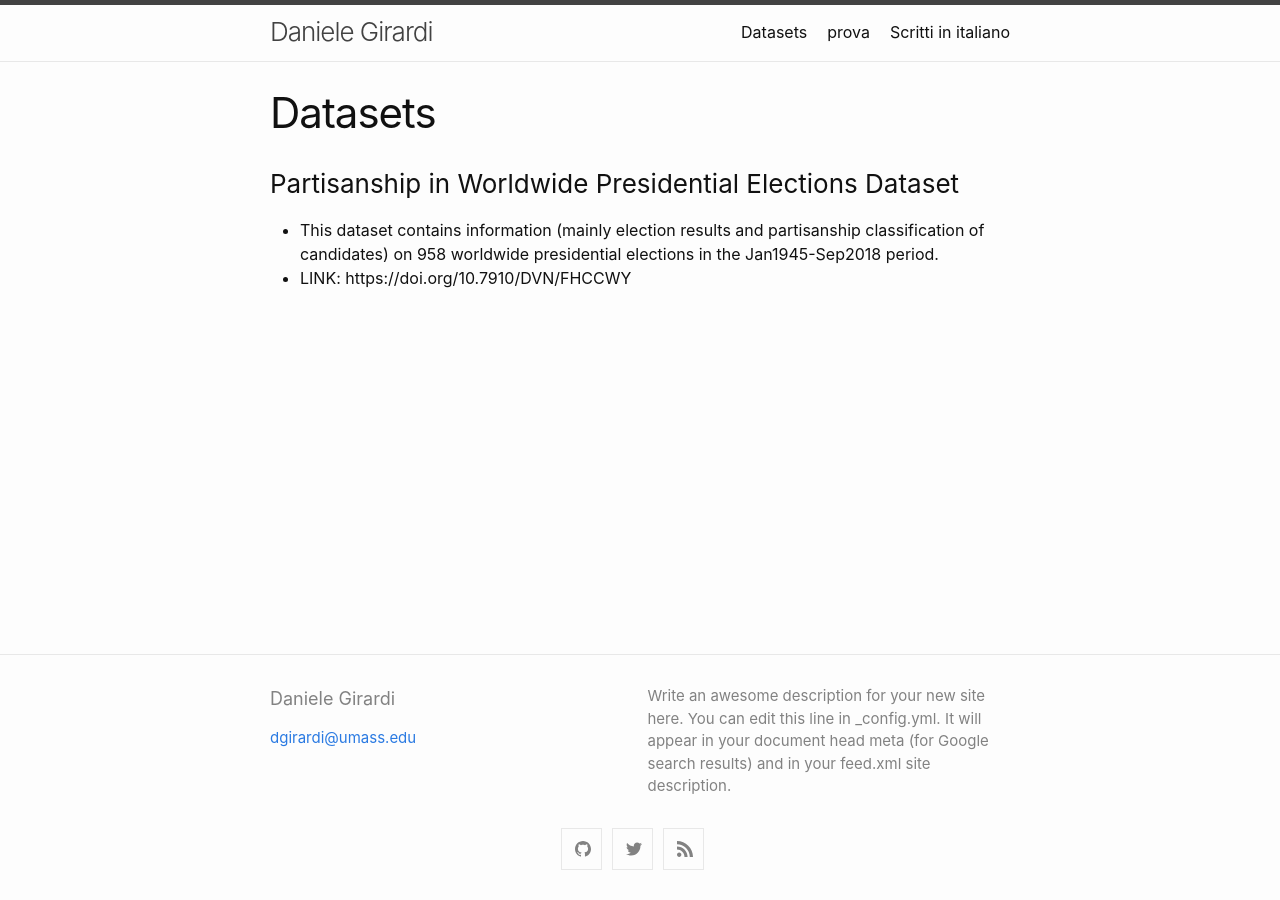
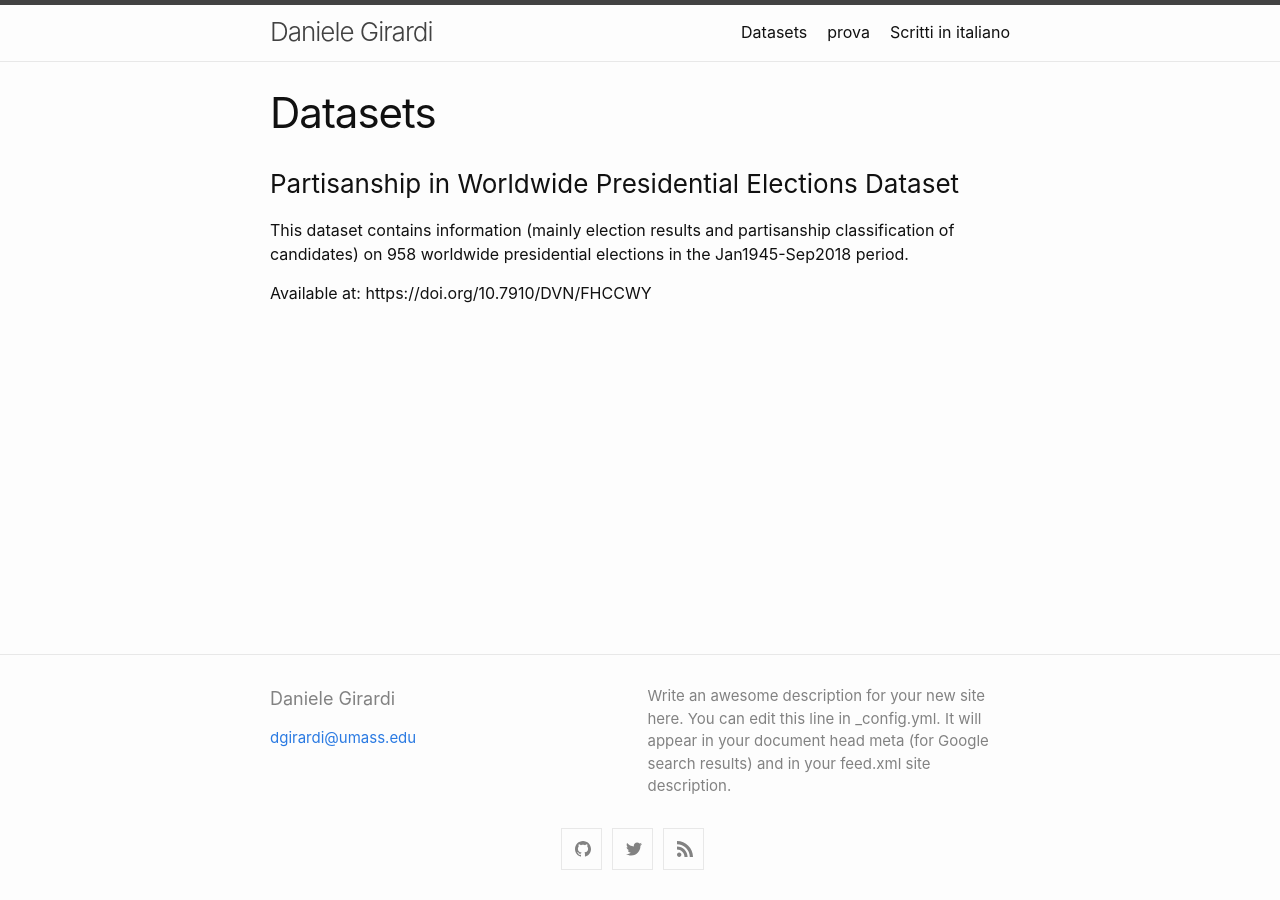
Before and after one commit to danielegirardi/danielegirardi.github.io, a Jekyll site: the page built from datasets.md, in a window 1280 px wide. Built offline with Jekyll 4.4.1, drawn with Linux system fonts in a browser that asks for light colours.

Commit message:
Update datasets.md

```diff
--- a/datasets.md
+++ b/datasets.md
@@ -7,5 +7,5 @@ permalink: /datasets/
 
 ### Partisanship in Worldwide Presidential Elections Dataset
 
-  * This dataset contains information (mainly election results and partisanship classification of candidates) on 958 worldwide presidential elections in the Jan1945-Sep2018 period.
-  * LINK: https://doi.org/10.7910/DVN/FHCCWY
+ <p> This dataset contains information (mainly election results and partisanship classification of candidates) on 958 worldwide presidential elections in the Jan1945-Sep2018 period. </p>
+ <p> Available at: https://doi.org/10.7910/DVN/FHCCWY </p>
```
